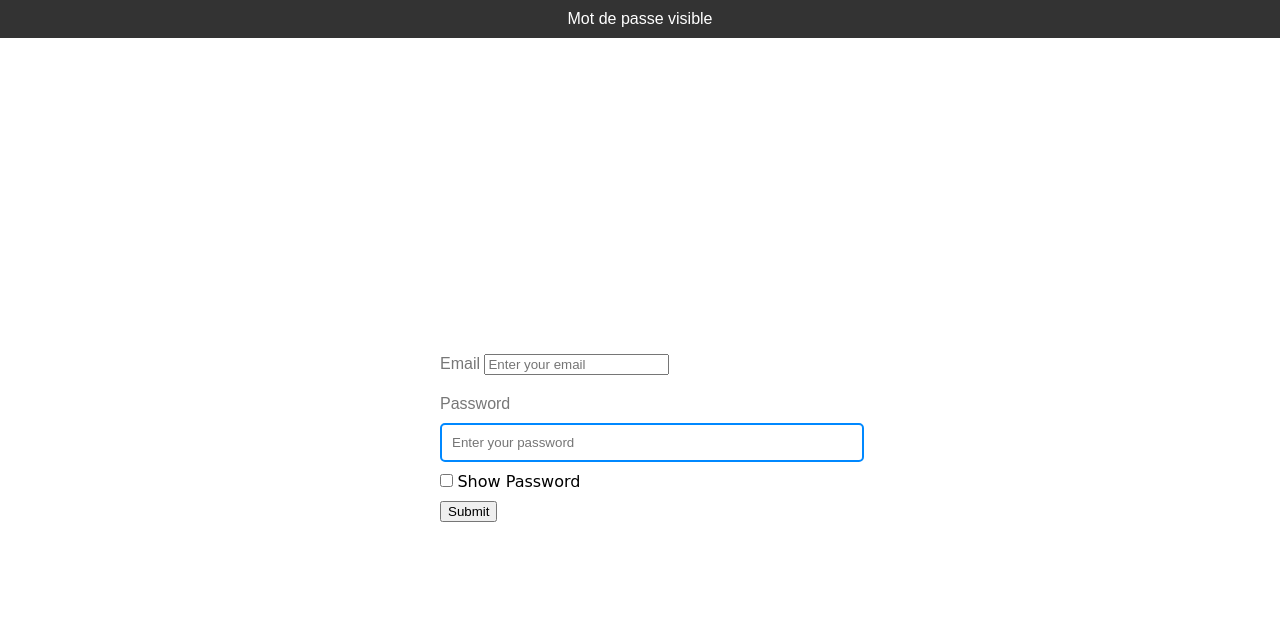
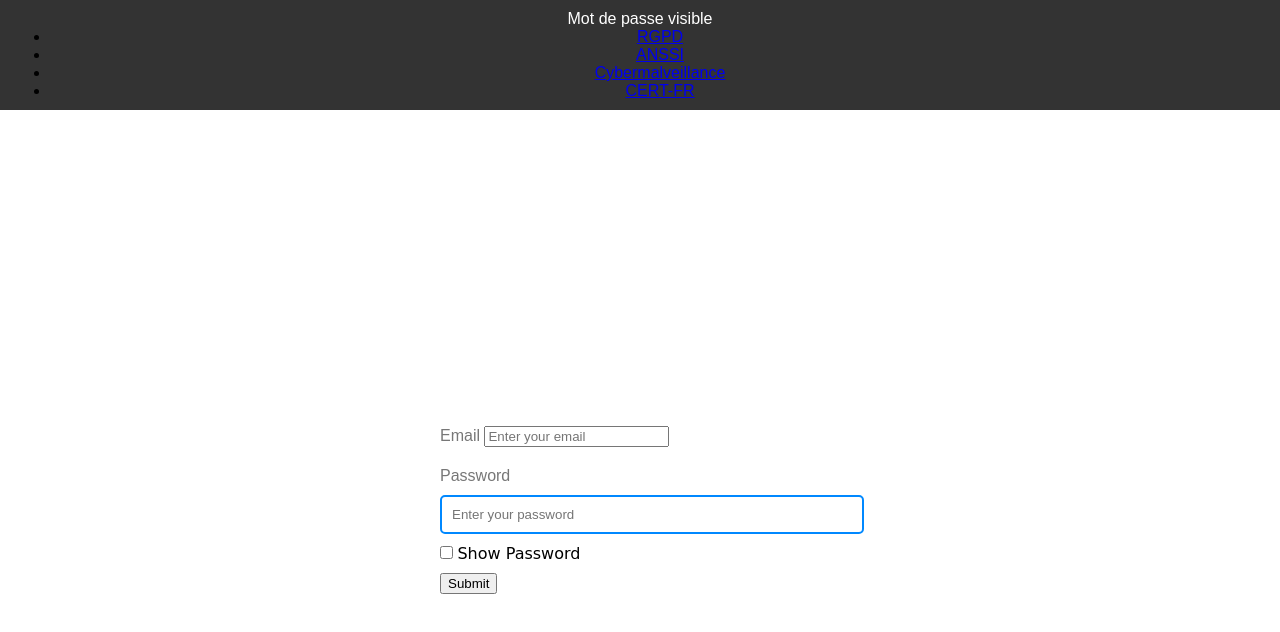
Before and after one commit to cmk-lucas/mot_de_passe_visble, a plain HTML site: page index.html in a window 1280 px wide. Drawn offline with Linux system fonts and the light colour scheme.

Commit message:
rajout des lien sur la securiter

```diff
--- a/index.html
+++ b/index.html
@@ -9,6 +9,12 @@
 
     <nav class="navbar">
         <span class="password-status">Mot de passe visible</span>
+        <ul class="nav-links">
+            <li><a href="https://www.cnil.fr/fr/comprendre-le-rgpd" target="_blank">RGPD</a></li>
+            <li><a href="https://www.anssi.fr" target="_blank">ANSSI</a></li>
+            <li><a href="https://www.cyber.gouv.fr" target="_blank">Cybermalveillance</a></li>
+            <li><a href="https://www.cert.ssi.gouv.fr" target="_blank">CERT-FR</a></li>
+        </ul>
     </nav>
     <form>
         <div class="email-holder">
```
